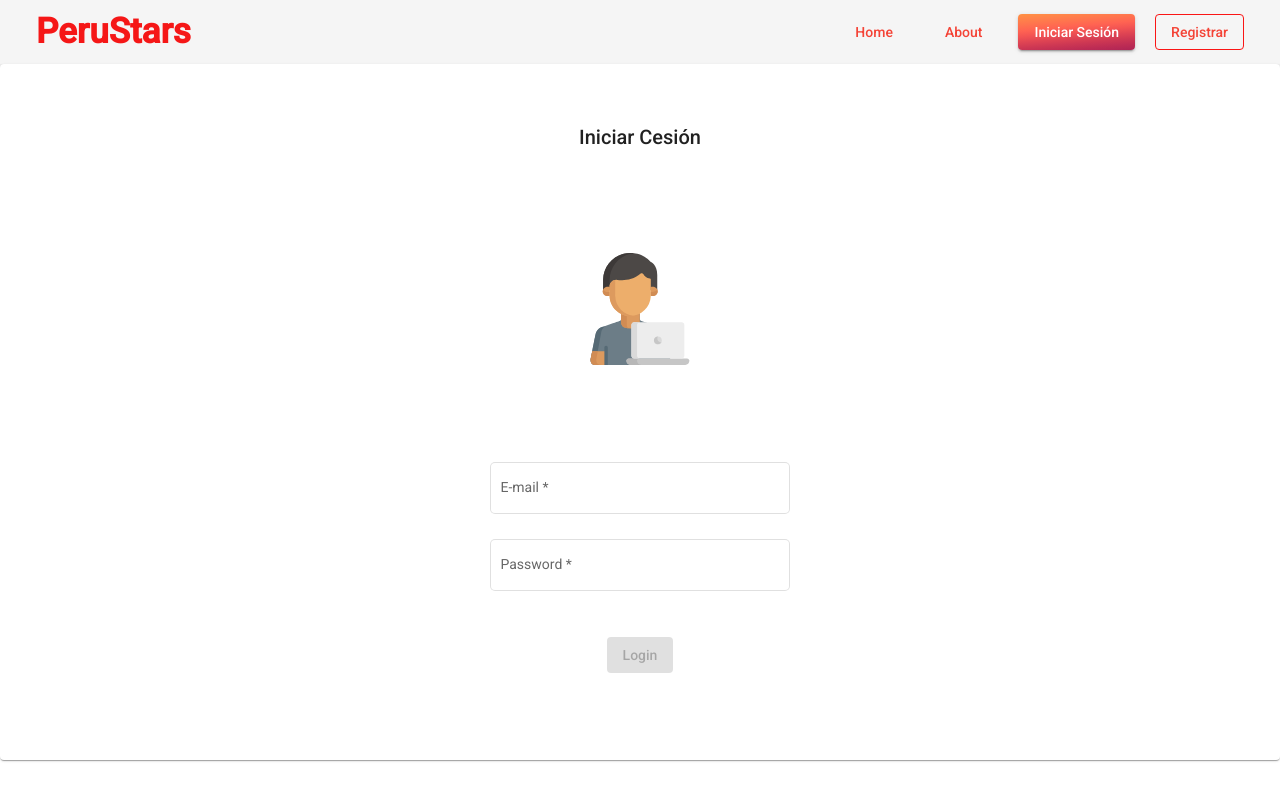
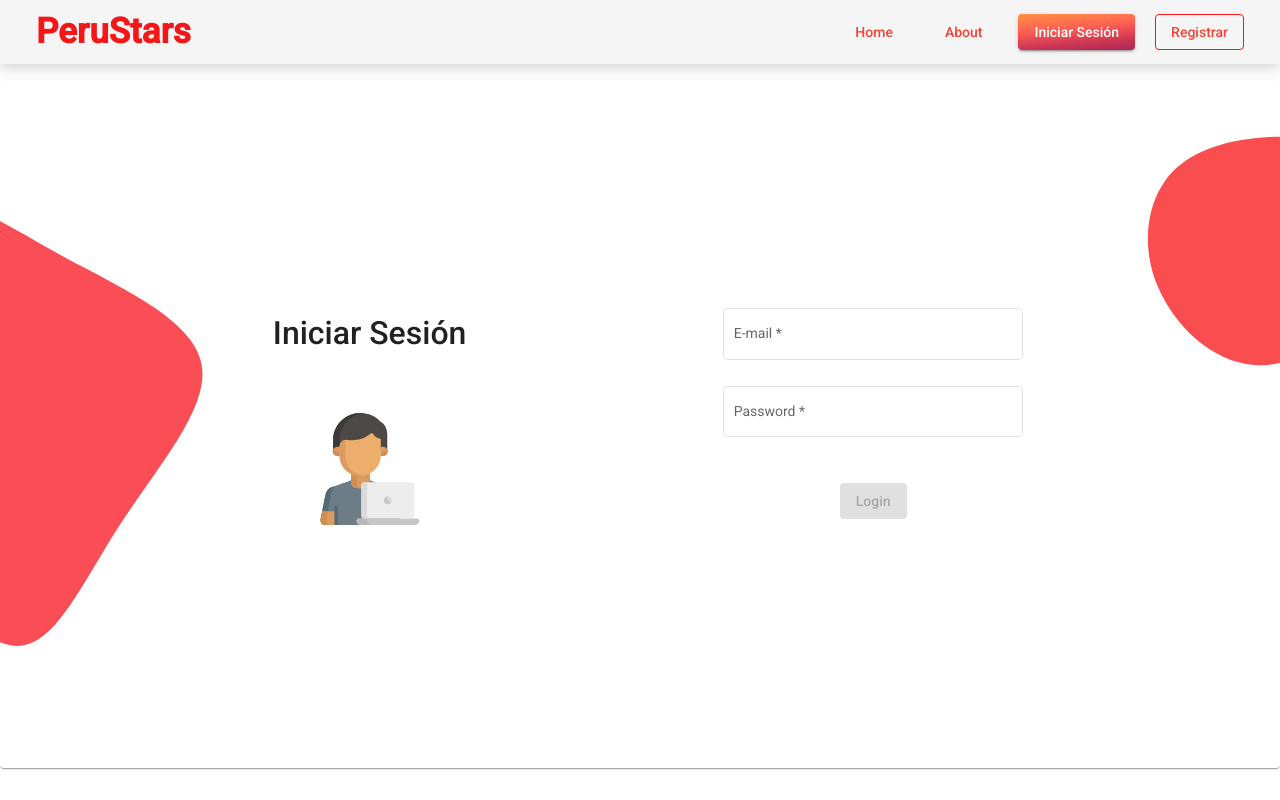
Before and after one commit to George2811/web-apps-sw51, an Angular app: page /login in a window 1280 px wide. Built offline with nearby package versions, Linux system fonts and the light colour scheme.

Commit message:
fix: customize login and register page

```diff
--- a/src/app/components/login-form/login-form.component.css
+++ b/src/app/components/login-form/login-form.component.css
@@ -1,9 +1,34 @@
 .form-container{
-  height: 83vh;
+  margin-top: 16px;
+  height: 82vh;
+  display: flex;
+  justify-content: space-evenly;
+  align-items: center;
+  z-index: 100
+}
+svg{
+  position: fixed;
+  z-index: 150;
+  right: -12%;
+  top: 40px;
+  height: 370px;
+}
+svg:first-of-type{
+  right: 75%;
+  top: 10px;
+  height: 800px;
+}
+
+mat-card-header{
   display: flex;
   flex-direction: column;
-  justify-content: space-around;
+  justify-content: space-evenly;
   align-items: center;
+  height: 40vh;
+  z-index: 200;
+}
+form{
+  z-index: 200;
 }
 mat-card-content{
   display: flex;
--- a/src/app/components/login-form/login-form.component.html
+++ b/src/app/components/login-form/login-form.component.html
@@ -1,8 +1,8 @@
 <mat-card class="form-container">
   <mat-card-header>
-    <mat-card-title>Iniciar Cesión</mat-card-title>
+    <mat-card-title style="font-size: xx-large">Iniciar Sesión</mat-card-title>
+    <img mat-card-md-image  src="./assets/img/programmer.svg" alt="login image">
   </mat-card-header>
-  <img mat-card-md-image  src="./assets/img/programmer.svg" alt="login image">
   <form [formGroup]="loginForm" (ngSubmit)="onSubmit()">
     <mat-card-content>
       <mat-form-field appearance="outline" class="form-field">
@@ -32,4 +32,10 @@
       </button>
     </mat-card-actions>
   </form>
+  <svg viewBox="0 0 200 200" xmlns="http://www.w3.org/2000/svg">
+    <path fill="#FA4D56" d="M35.8,-38.4C50,-30.7,67.8,-22.9,70.3,-11.9C72.8,-1,60.1,13.2,50.3,28.2C40.6,43.1,33.9,59,24.4,59C14.8,59,2.4,43.2,-11,35.9C-24.5,28.5,-39,29.7,-48.3,23.2C-57.6,16.7,-61.7,2.6,-57,-7.7C-52.4,-17.9,-39,-24.2,-28,-32.6C-17.1,-40.9,-8.5,-51.3,1.1,-52.6C10.8,-54,21.5,-46.2,35.8,-38.4Z" transform="translate(100 100)" />
+  </svg>
+  <svg viewBox="0 0 200 200" xmlns="http://www.w3.org/2000/svg">
+    <path fill="#FA4D50" d="M64.4,-30.9C77.3,-14.9,77.4,14.9,64.5,38C51.6,61,25.8,77.4,2.8,75.7C-20.1,74.1,-40.2,54.5,-49.1,33.7C-58,12.9,-55.7,-9,-45.7,-23.4C-35.6,-37.8,-17.8,-44.7,4,-47C25.8,-49.3,51.5,-46.9,64.4,-30.9Z" transform="translate(100 100)" />
+  </svg>
 </mat-card>
--- a/src/app/components/register-form/register-form.component.css
+++ b/src/app/components/register-form/register-form.component.css
@@ -4,6 +4,19 @@
   display: flex;
   justify-content: space-evenly;
   align-items: center;
+  z-index: 100;
+}
+svg{
+  position: fixed;
+  z-index: 150;
+  right: -12%;
+  top: 220px;
+  height: 370px;
+}
+svg:first-of-type{
+  right: 75%;
+  top: -110px;
+  height: 800px;
 }
 mat-card-header{
   display: flex;
@@ -16,21 +29,24 @@ form{
   display: flex;
   flex-direction: column;
   justify-content: space-between;
+  align-items: center;
   height: 60vh;
   width: 28%;
 }
 mat-card-content{
   display: flex;
   flex-direction: column;
+  width: 100%;
 }
 mat-radio-group{
   margin-top: -25px;
   display: flex;
   justify-content: space-around;
+  width: 100%;
 }
 mat-checkbox{
   text-align: center;
-  width: 100%;
+  width: fit-content;
   font-size: small;
 }
 mat-card-actions{
--- a/src/app/components/register-form/register-form.component.html
+++ b/src/app/components/register-form/register-form.component.html
@@ -35,7 +35,7 @@
       <mat-radio-button value="1">Artista</mat-radio-button>
       <mat-radio-button value="2">Aficionado</mat-radio-button>
     </mat-radio-group>
-    <mat-checkbox class="example-margin" formControlName="terms" required (click)="openDialog()">Términos y condiciones</mat-checkbox>
+    <mat-checkbox formControlName="terms" required (click)="openDialog()">Términos y condiciones</mat-checkbox>
     <mat-card-actions>
       <button mat-raised-button
               routerLink="/home"
@@ -44,6 +44,11 @@
         Registrar
       </button>
     </mat-card-actions>
-
   </form>
+  <svg viewBox="0 0 200 200" xmlns="http://www.w3.org/2000/svg">
+    <path fill="#FA4D56" d="M35.8,-38.4C50,-30.7,67.8,-22.9,70.3,-11.9C72.8,-1,60.1,13.2,50.3,28.2C40.6,43.1,33.9,59,24.4,59C14.8,59,2.4,43.2,-11,35.9C-24.5,28.5,-39,29.7,-48.3,23.2C-57.6,16.7,-61.7,2.6,-57,-7.7C-52.4,-17.9,-39,-24.2,-28,-32.6C-17.1,-40.9,-8.5,-51.3,1.1,-52.6C10.8,-54,21.5,-46.2,35.8,-38.4Z" transform="translate(100 100)" />
+  </svg>
+  <svg viewBox="0 0 200 200" xmlns="http://www.w3.org/2000/svg">
+    <path fill="#FA4D50" d="M64.4,-30.9C77.3,-14.9,77.4,14.9,64.5,38C51.6,61,25.8,77.4,2.8,75.7C-20.1,74.1,-40.2,54.5,-49.1,33.7C-58,12.9,-55.7,-9,-45.7,-23.4C-35.6,-37.8,-17.8,-44.7,4,-47C25.8,-49.3,51.5,-46.9,64.4,-30.9Z" transform="translate(100 100)" />
+  </svg>
 </mat-card>
--- a/src/app/components/toolbar/toolbar.component.html
+++ b/src/app/components/toolbar/toolbar.component.html
@@ -1,10 +1,10 @@
 <mat-toolbar class="toolbar">
   <span class="Logo">PeruStars</span>
   <span class="example-spacer"></span>
-  <div class="toolbar-options" *ngIf="!logIn">
+  <div class="toolbar-options" *ngIf="!inSession()">
     <button mat-button color="warn" routerLink="/" routerLinkActive="active">Home</button>
     <button mat-button color="warn" routerLink="/about" routerLinkActive="active">About</button>
-    <button mat-raised-button class="btn-color" routerLink="/home" routerLinkActive="active" (click)="inSession()">Iniciar Sesión</button>
+    <button mat-raised-button class="btn-color" routerLink="/login" routerLinkActive="active">Iniciar Sesión</button>
     <button mat-stroked-button color="warn" routerLink="/register" routerLinkActive="active">Registrar</button>
 <!--    <h2 class="Options" >Home</h2>
     <span class="spacer"></span>
@@ -17,7 +17,7 @@
     </button>-->
   </div>
 
-  <button mat-icon-button [matMenuTriggerFor]="menu" aria-label="Example icon-button with a menu" *ngIf="logIn">
+  <button mat-icon-button [matMenuTriggerFor]="menu" aria-label="Example icon-button with a menu" *ngIf="inSession()">
     <mat-icon>account_circle</mat-icon>
   </button>
   <mat-menu #menu="matMenu">
@@ -31,7 +31,7 @@
     </button>
     <button mat-menu-item>
       <mat-icon>logout</mat-icon>
-      <span><a routerLink="/" routerLinkActive="active" (click)="inSession()">Cerrar Cesión</a></span>
+      <span><a routerLink="/" routerLinkActive="active">Cerrar Cesión</a></span>
     </button>
   </mat-menu>
 </mat-toolbar>
--- a/src/app/components/toolbar/toolbar.component.ts
+++ b/src/app/components/toolbar/toolbar.component.ts
@@ -7,12 +7,12 @@ import {Router, ActivatedRoute} from "@angular/router";
   styleUrls: ['./toolbar.component.css']
 })
 export class ToolbarComponent implements OnInit {
-  logIn: boolean = false;
-  constructor(private router: Router, private route: ActivatedRoute) { }
+  constructor(private router: Router) { }
 
   ngOnInit(): void {
   }
-  inSession(){
-    this.logIn = !this.logIn;
+  inSession(): boolean{
+    return this.router.url === '/home';
   }
+
 }
```
